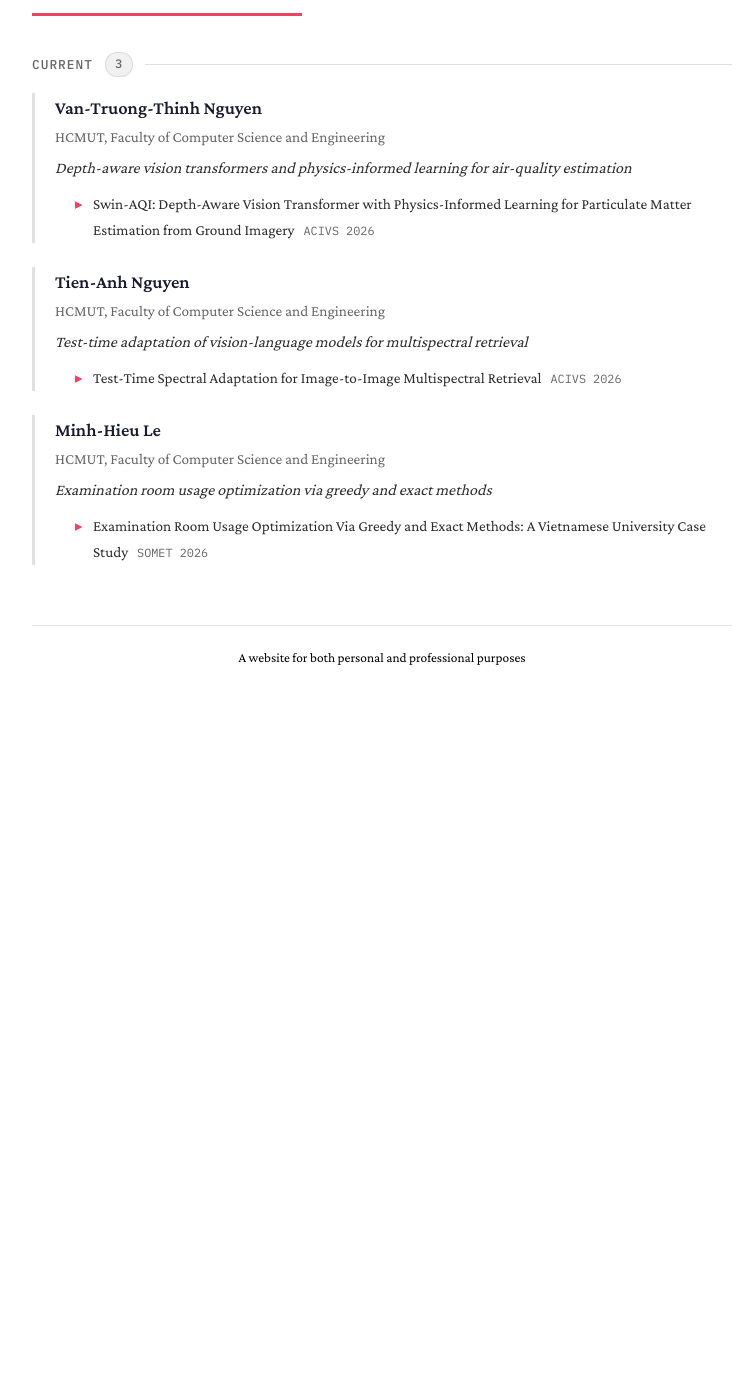
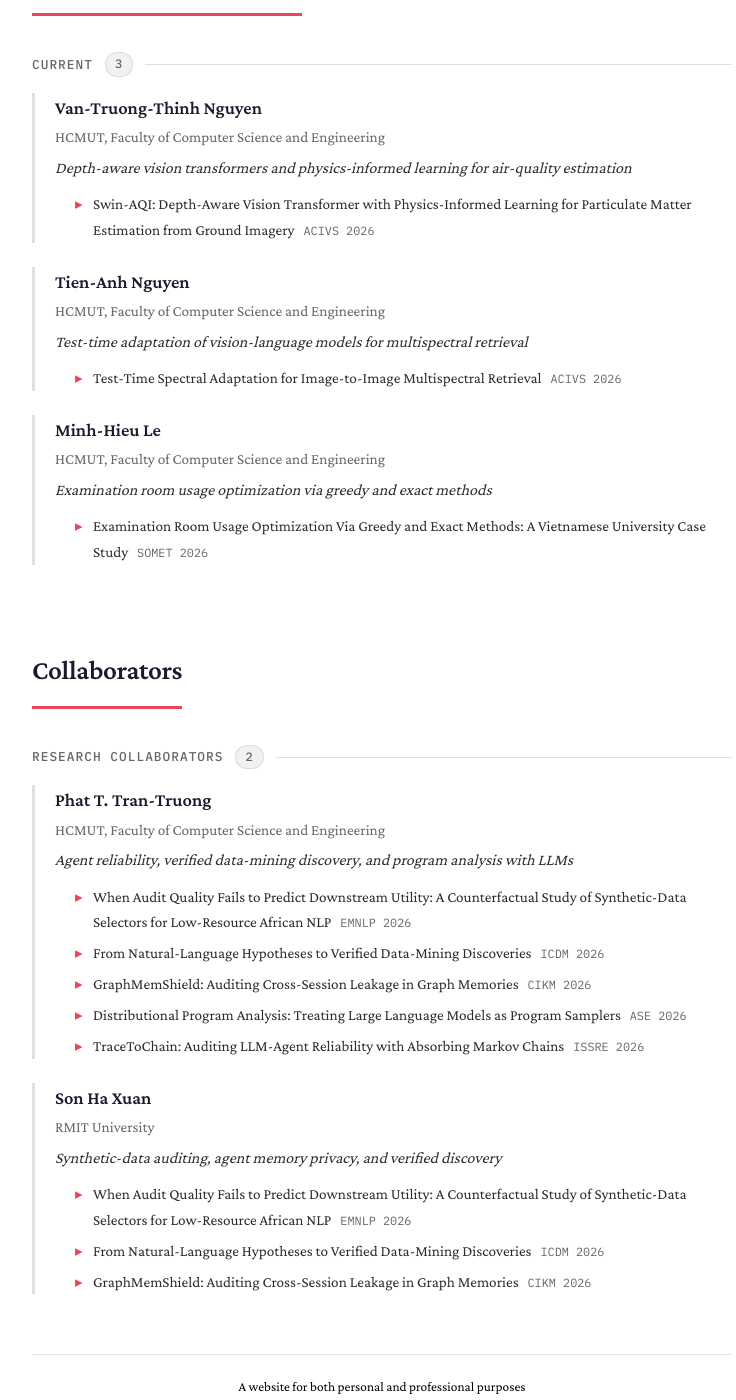
Before and after one commit to lexuanbach/lexuanbach.github.io, a Jekyll site: the page built from students.md, in a window 1280 px wide and 1400 px high, scrolled down 2644 px. Shown: the whole window, without its empty margins (258-994 px from the left). Built offline with Jekyll 4.4.1, drawn with Linux system fonts in a browser that asks for light colours; before the commit the page ends 3314 px from its top, so only the background shows below that; some of the changed text lies outside the part shown.

Commit message:
Add a Collaborators section to the students page
Phat T. Tran-Truong (HCMUT) and Son Ha Xuan (RMIT) are research
collaborators rather than supervised students, so they are listed
separately instead of on the student roster.

- Add a "collaborator" level and render it in its own section, reusing
  the existing student-card include
- Resolve the pending Phat T. Tran-Truong stub in the roster
- Note collaborators in the page intro and description

```diff
--- a/_data/students.yml
+++ b/_data/students.yml
@@ -128,18 +128,30 @@
   publications: ["18"]
   links: []
 
+# ----------------------------------------------------------- Collaborators ---
+# Research collaborators (not supervised students).
+
+- name: "Phat T. Tran-Truong"
+  level: "collaborator"
+  status: "current"
+  affiliation: "HCMUT, Faculty of Computer Science and Engineering"
+  period: ""
+  topic: "Agent reliability, verified data-mining discovery, and program analysis with LLMs"
+  publications: ["28", "26", "25", "21", "17"]
+  links: []
+
+- name: "Son Ha Xuan"
+  level: "collaborator"
+  status: "current"
+  affiliation: "RMIT University"
+  period: ""
+  topic: "Synthetic-data auditing, agent memory privacy, and verified discovery"
+  publications: ["28", "26", "25"]
+  links: []
+
 # ------------------------------------------------------------------ To add ---
 # Co-authors whose level / status I could not confirm from the papers.
 # Uncomment and fill in `level` and `status` to publish them.
-#
-# - name: "Phat T. Tran-Truong"
-#   level: "master"          # ?
-#   status: "current"        # ?
-#   affiliation: "HCMUT, Faculty of Computer Science and Engineering"
-#   period: ""
-#   topic: "Distributional program analysis with LLMs as program samplers"
-#   publications: ["21", "17"]
-#   links: []
 #
 # - name: "Dung-Cam Quang"
 #   level: "master"          # ?
--- a/students.md
+++ b/students.md
@@ -1,7 +1,7 @@
 ---
 layout: default
 title: "Students — Xuan-Bach Le"
-description: "Master's and undergraduate students supervised by Xuan-Bach Le."
+description: "Master's and undergraduate students supervised by Xuan-Bach Le, and research collaborators."
 ---
 
 <style>
@@ -233,12 +233,13 @@ body {
 
 <div class="students-intro">
     <h1>Students</h1>
-    <p>I head the <a href="https://raise-website.vercel.app/" target="_blank">RAISE lab</a> — Reasoning in Artificial Intelligence and Software Engineering — and supervise master's and undergraduate students at the Faculty of Computer Science and Engineering, Ho Chi Minh City University of Technology (HCMUT), VNU-HCM. Their work spans LLM agents and program analysis, retrieval-augmented generation, computer vision, and optimization — see the <a href="{{ site.baseurl }}">publication list</a> for the full record.</p>
+    <p>I head the <a href="https://raise-website.vercel.app/" target="_blank">RAISE lab</a> — Reasoning in Artificial Intelligence and Software Engineering — and supervise master's and undergraduate students at the Faculty of Computer Science and Engineering, Ho Chi Minh City University of Technology (HCMUT), VNU-HCM. Their work spans LLM agents and program analysis, retrieval-augmented generation, computer vision, and optimization — see the <a href="{{ site.baseurl }}">publication list</a> for the full record. I also work closely with research collaborators, listed at the foot of this page.</p>
     <p><strong>I am looking for motivated students to do good research</strong> on LLMs for software engineering, formal reasoning and verification, secure and trustworthy AI systems, and multilingual and responsible AI. If you want to work on hard problems carefully and see the result through to publication, please <a href="contact">get in touch</a>.</p>
 </div>
 
 {% assign masters = site.data.students | where: "level", "master" %}
 {% assign undergrads = site.data.students | where: "level", "undergraduate" %}
+{% assign collaborators = site.data.students | where: "level", "collaborator" %}
 
 <div class="student-section">
     <h2>Master's Students</h2>
@@ -279,3 +280,14 @@ body {
     </div>
     {% endif %}
 </div>
+
+<div class="student-section">
+    <h2>Collaborators</h2>
+
+    {% if collaborators.size > 0 %}
+    <div class="student-group">
+        <div class="student-group-label">Research collaborators <span class="student-count">{{ collaborators.size }}</span></div>
+        {% for st in collaborators %}{% include student-card.html student=st %}{% endfor %}
+    </div>
+    {% endif %}
+</div>
```
